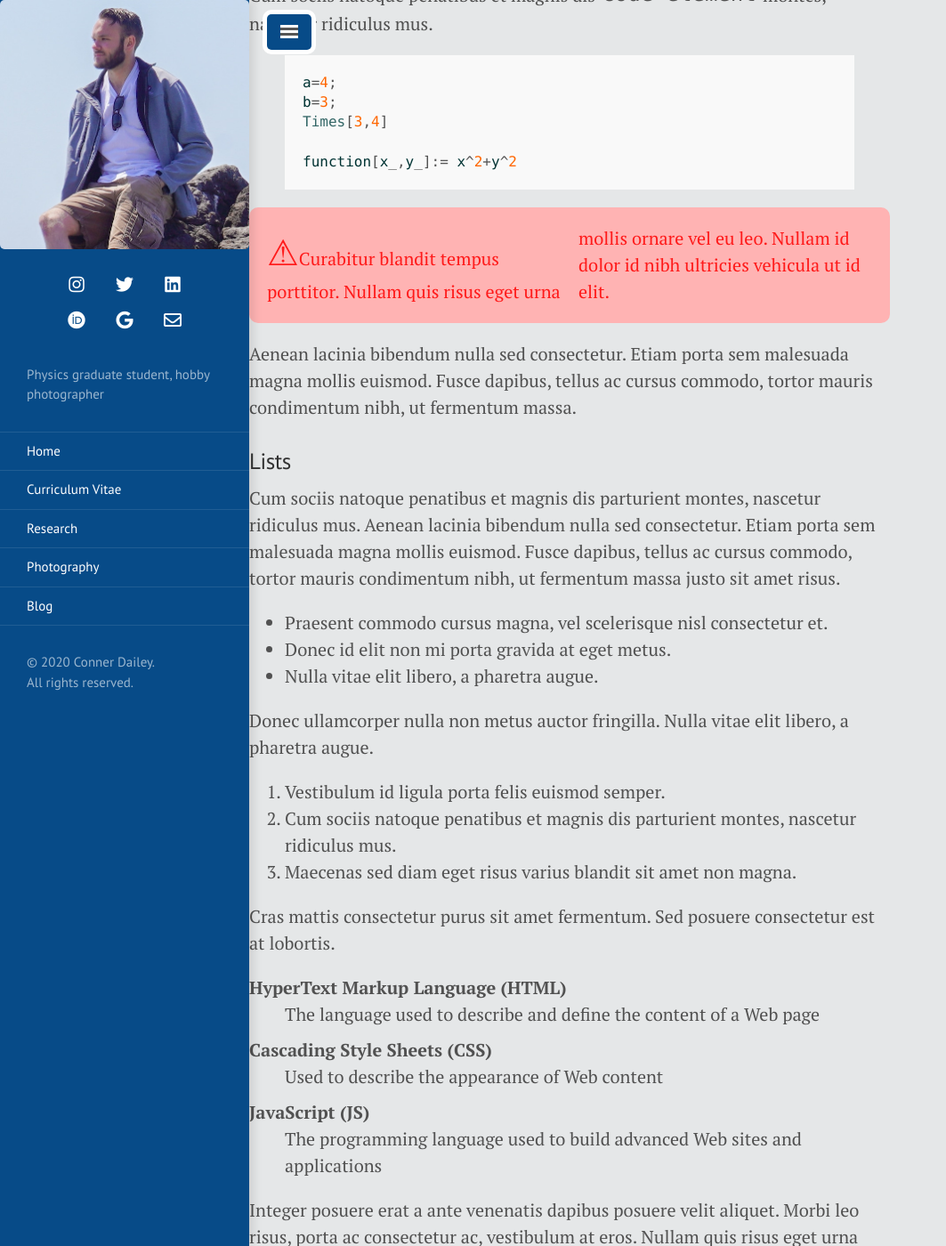
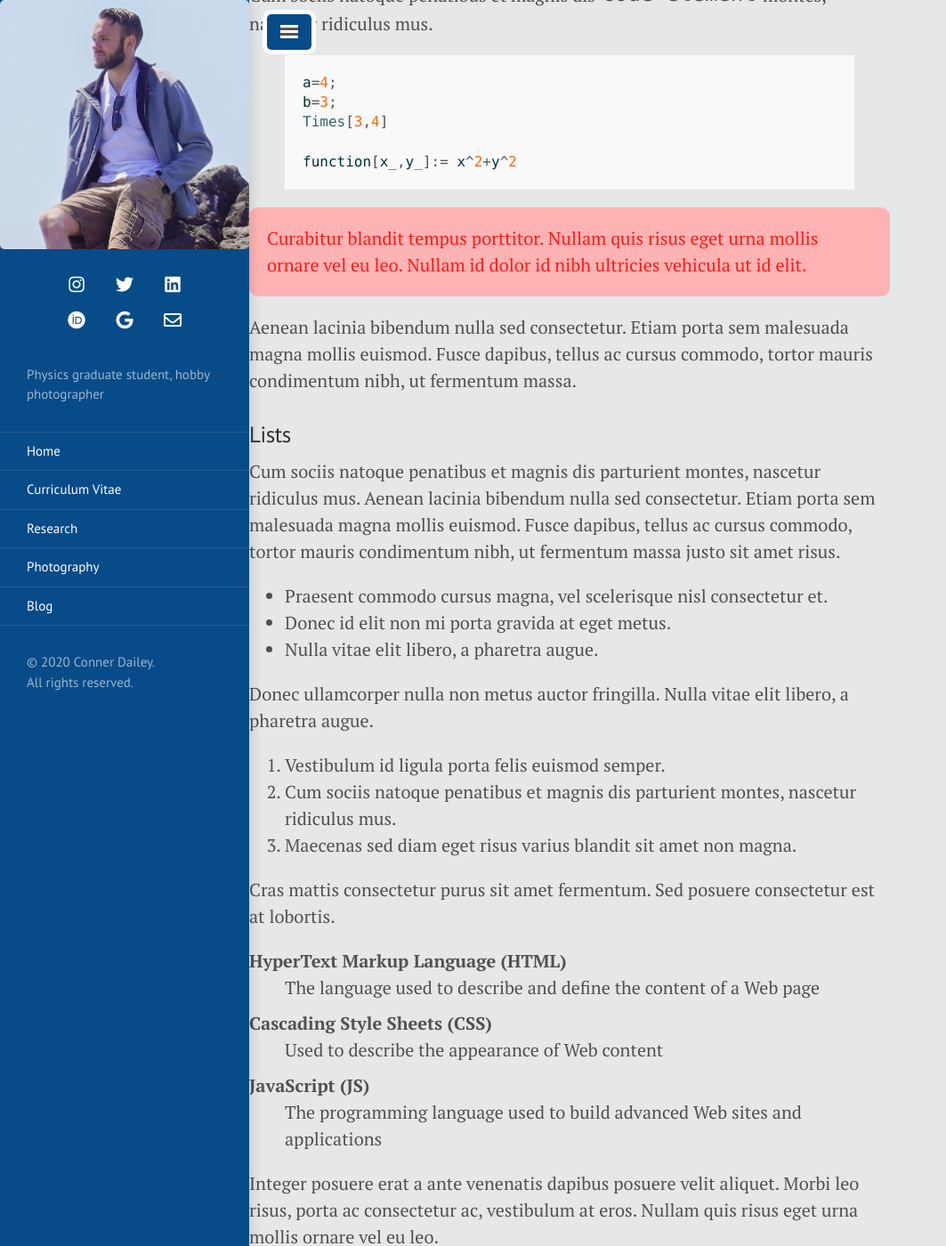
Before and after one commit to TakeTwiceDailey/TakeTwiceDailey.github.io, a Jekyll site: the page built from _posts/2014-01-01-example-content.md, in a window 1280 px wide and 1400 px high, scrolled down 1407 px. Shown: the whole window at 89% size, without its empty margins (0-1063 px from the left). Built offline with Jekyll 4.4.1, drawn with Linux system fonts in a browser that asks for light colours; nearby versions of some CDN libraries.

Commit message:
alert fixes

```diff
--- a/public/css/poole.css
+++ b/public/css/poole.css
@@ -286,18 +286,19 @@ tbody tr:nth-child(odd) th {
   background-color: #f9f9f9;
 }
 
-.alert {
-  margin-bottom: 1rem;
-  column-count: 2;
-  padding: 1rem;
-  border-radius: 10px;
-  color: #ff1a1a;
-  background-color: #ffb3b3;
-}
-
-.alert:before {
-  font-size: 2rem;
-  content: "\026A0"; /*warning sign emoji*/
+.alert
+{
+   -moz-border-radius: 10px;
+   -webkit-border-radius: 10px;
+   margin-bottom: 1rem;
+   background-color: #ffb3b3;
+   background-image: url(../icons/alert.png);
+   background-position: 9px 0px;
+   background-repeat: no-repeat;
+   border-radius: 10px;
+   overflow: hidden;
+   padding: 1rem;
+   color: #ff1a1a;
 }
 
 /*
```
Also changed, not shown: icons/alert.png (added).
